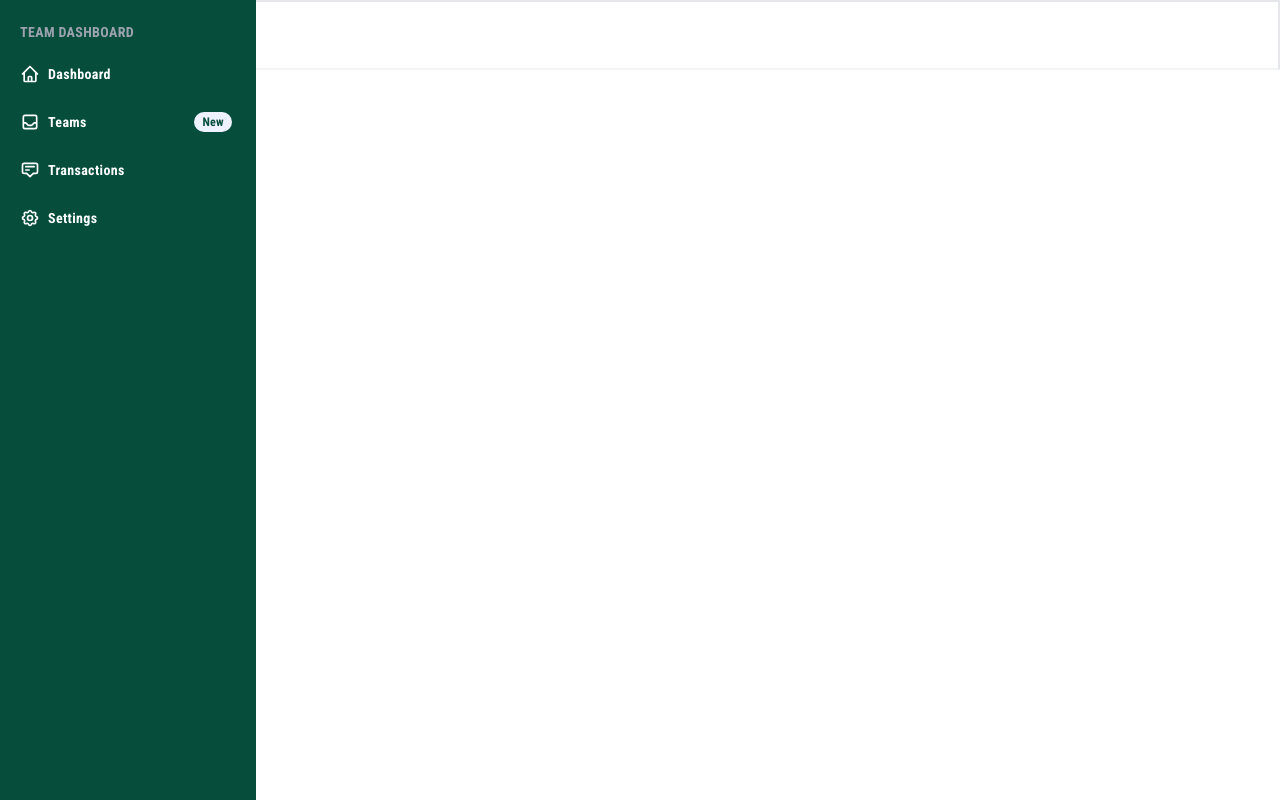
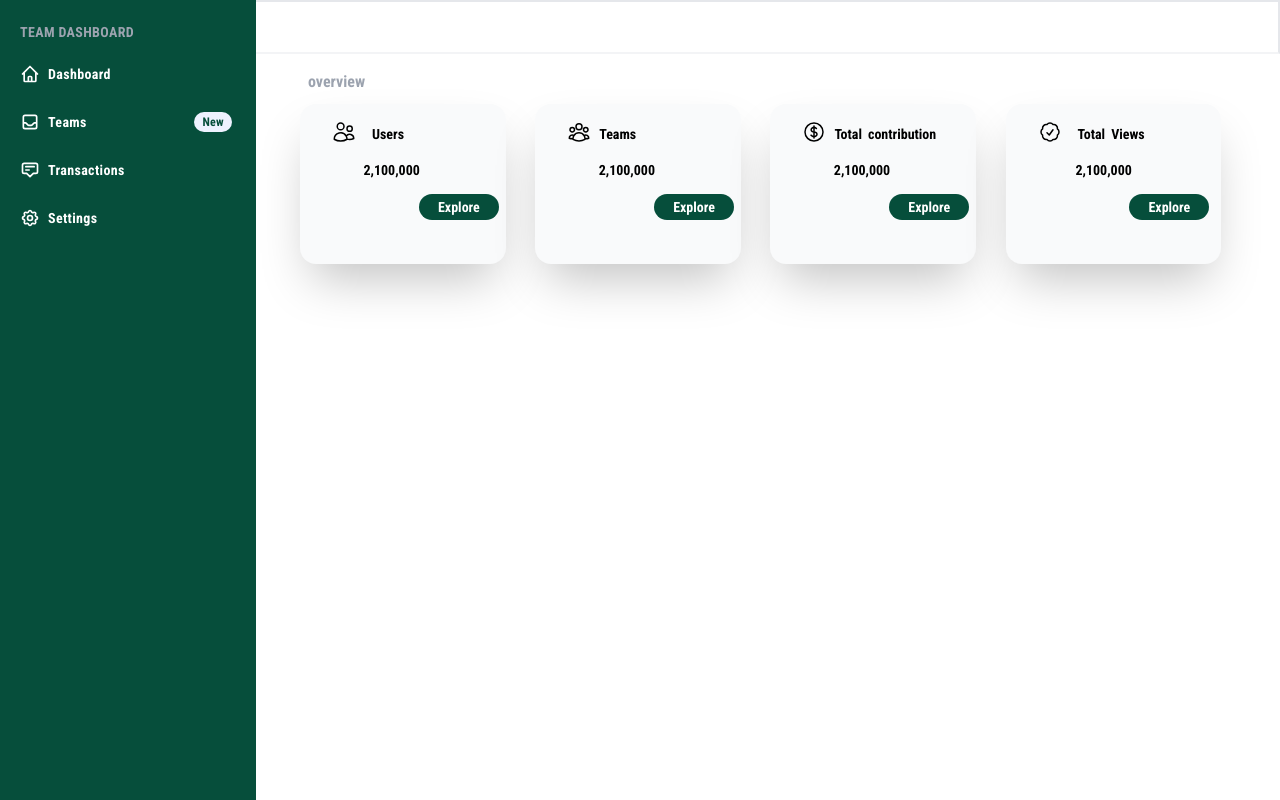
Before and after one commit to Igire-Rwanda/cash-contribution-frontend, a React (Create React App) app: page /dashboard in a window 1280 px wide. Shown: the top 800 px of the page. Built offline with nearby package versions, Linux system fonts and the light colour scheme.

Commit message:
added cards

```diff
--- a/package.json
+++ b/package.json
@@ -3,6 +3,7 @@
   "version": "0.1.0",
   "private": true,
   "dependencies": {
+    "@heroicons/react": "^2.0.13",
     "@testing-library/jest-dom": "^5.16.4",
     "@testing-library/react": "^13.3.0",
     "@testing-library/user-event": "^13.5.0",
--- a/src/components/DashBoardSection.js
+++ b/src/components/DashBoardSection.js
@@ -2,9 +2,122 @@ import React from 'react'
 
 function DashBoardSection() {
   return (
-    <div className=''>
+    <>
 
- </div>
+      <div className='ml-[308px] mt-4 font-bold text-gray-400'>
+        <h1>overview</h1>
+      </div>
+
+      <div className='flex ml-[300px] mt-[10px]'>
+
+        <div className='w-[21%] h-[20vh] bg-gray-50 border-none shadow-2xl rounded-2xl grid gap-x-8 grid-cols-4'>
+
+          <h1 className='pl-8 pt-4 flex'>
+
+            <div className=''>
+              <svg xmlns="http://www.w3.org/2000/svg" fill="none" viewBox="0 0 24 24" stroke-width="1.5" stroke="currentColor" class="w-6 h-6">
+                <path stroke-linecap="round" stroke-linejoin="round" d="M15 19.128a9.38 9.38 0 002.625.372 9.337 9.337 0 004.121-.952 4.125 4.125 0 00-7.533-2.493M15 19.128v-.003c0-1.113-.285-2.16-.786-3.07M15 19.128v.106A12.318 12.318 0 018.624 21c-2.331 0-4.512-.645-6.374-1.766l-.001-.109a6.375 6.375 0 0111.964-3.07M12 6.375a3.375 3.375 0 11-6.75 0 3.375 3.375 0 016.75 0zm8.25 2.25a2.625 2.625 0 11-5.25 0 2.625 2.625 0 015.25 0z" />
+              </svg>
+
+            </div>
+
+            <div className='pl-4'>
+              <h1 className="text-sm pt-[4px]">Users</h1>
+            </div>
+
+          </h1>
+
+          <div className='mt-14'>
+            <p className="text-sm pl-[4px]">2,100,000</p>
+          </div>
+
+          <div className=''>
+          <button className='border-none bg-emerald-900 w-[80px] rounded-full text-center p-[3px] text-white text-sm mt-[90px]'>Explore</button>
+        </div>
+
+        </div>
+
+        <div className='w-[21%] h-[20vh] bg-gray-50 border-none shadow-2xl rounded-2xl grid gap-x-8 grid-cols-4 ml-[3%]'>
+          <h1 className='pl-8 pt-4 flex'>
+
+            <div className=''>
+              <svg xmlns="http://www.w3.org/2000/svg" fill="none" viewBox="0 0 24 24" stroke-width="1.5" stroke="currentColor" class="w-6 h-6">
+                <path stroke-linecap="round" stroke-linejoin="round" d="M18 18.72a9.094 9.094 0 003.741-.479 3 3 0 00-4.682-2.72m.94 3.198l.001.031c0 .215-.012.447-.037.666A11.944 11.944 0 0112 21c-2.17 0-4.207-.576-5.963-1.584A6.062 6.062 0 016 18.719m12 0a5.971 5.971 0 00-.941-3.197m0 0A5.995 5.995 0 0012 12.75a5.995 5.995 0 00-5.058 2.772m0 0a3 3 0 00-4.681 2.72 8.986 8.986 0 003.74.477m.94-3.197a5.971 5.971 0 00-.94 3.197M15 6.75a3 3 0 11-6 0 3 3 0 016 0zm6 3a2.25 2.25 0 11-4.5 0 2.25 2.25 0 014.5 0zm-13.5 0a2.25 2.25 0 11-4.5 0 2.25 2.25 0 014.5 0z" />
+              </svg>
+            </div>
+
+            <div className='pl-2'>
+              <h1 className="text-sm pt-[4px]">Teams</h1>
+            </div>
+
+          </h1>
+
+          <div className='mt-14'>
+            <p className="text-sm pl-[4px]">2,100,000</p>
+          </div>
+
+          <div>
+          <button className='border-none bg-emerald-900 w-[80px] rounded-full text-center p-[3px] text-white text-sm mt-[90px]'>Explore</button>
+        </div>
+
+        </div>
+
+        <div className='w-[21%] h-[20vh] bg-gray-50 border-none shadow-2xl rounded-2xl grid gap-x-8 grid-cols-4 ml-[3%]'>
+          <h1 className='pl-8 pt-4 flex'>
+
+            <div className=''>
+              <svg xmlns="http://www.w3.org/2000/svg" fill="none" viewBox="0 0 24 24" stroke-width="1.5" stroke="currentColor" class="w-6 h-6">
+                <path stroke-linecap="round" stroke-linejoin="round" d="M12 6v12m-3-2.818l.879.659c1.171.879 3.07.879 4.242 0 1.172-.879 1.172-2.303 0-3.182C13.536 12.219 12.768 12 12 12c-.725 0-1.45-.22-2.003-.659-1.106-.879-1.106-2.303 0-3.182s2.9-.879 4.006 0l.415.33M21 12a9 9 0 11-18 0 9 9 0 0118 0z" />
+              </svg>
+
+            </div>
+
+            <div className='pl-2 flex '>
+              <h1 className="text-sm pt-[4px]">Total </h1>
+              <h1 className='text-sm pl-[6px] pt-[4px]'>contribution</h1>
+            </div>
+
+          </h1>
+
+          <div className='mt-14'>
+            <p className="text-sm pl-[4px]">2,100,000</p>
+          </div>
+
+          <div>
+          <button className='border-none bg-emerald-900 w-[80px] rounded-full text-center p-[3px] text-white text-sm mt-[90px]'>Explore</button>
+        </div>
+
+        </div>
+
+        <div className='w-[22%] h-[20vh] bg-gray-50 border-none shadow-2xl rounded-2xl grid gap-x-8 grid-cols-4 ml-[3%]'>
+          <h1 className='pl-8 pt-4 flex'>
+
+            <div className=''>
+              <svg xmlns="http://www.w3.org/2000/svg" fill="none" viewBox="0 0 24 24" stroke-width="1.5" stroke="currentColor" class="w-6 h-6">
+                <path stroke-linecap="round" stroke-linejoin="round" d="M9 12.75L11.25 15 15 9.75M21 12c0 1.268-.63 2.39-1.593 3.068a3.745 3.745 0 01-1.043 3.296 3.745 3.745 0 01-3.296 1.043A3.745 3.745 0 0112 21c-1.268 0-2.39-.63-3.068-1.593a3.746 3.746 0 01-3.296-1.043 3.745 3.745 0 01-1.043-3.296A3.745 3.745 0 013 12c0-1.268.63-2.39 1.593-3.068a3.745 3.745 0 011.043-3.296 3.746 3.746 0 013.296-1.043A3.746 3.746 0 0112 3c1.268 0 2.39.63 3.068 1.593a3.746 3.746 0 013.296 1.043 3.746 3.746 0 011.043 3.296A3.745 3.745 0 0121 12z" />
+              </svg>
+
+            </div>
+
+            <div className='pl-4 flex'>
+              <h1 className="text-sm pt-[4px]">Total</h1>
+              <h1 className="text-sm pl-[6px] pt-[4px]">Views</h1>
+            </div>
+
+          </h1>
+
+          <div className='mt-14'>
+            <p className="text-sm pl-[8px]">2,100,000</p>
+          </div>
+
+          <div>
+          <button className='border-none bg-emerald-900 w-[80px] rounded-full text-center p-[3px] text-sm text-white mt-[90px]'>Explore</button>
+        </div>
+
+        </div>
+
+      </div>
+    </>
   )
 }
 
--- a/src/components/Dashb.js
+++ b/src/components/Dashb.js
@@ -76,10 +76,10 @@ function Dashb() {
         <div className='float-left w-screen  '>
 
           <div className='border-solid border-2 border-b-gray-100  '>
-          <div className='pl-[1300px] pt-4'>
+          <div className='pl-[1300px] pt-[20px]'>
             <div className='relative mb-[10px]'>
               <img
-              className='h-[40px] w-[40px] object-cover border-2 border-emerald-900 rounded-full cursor-pointer'
+              className='h-[20px] w-[20px] object-cover border-2 border-emerald-900 rounded-full cursor-pointer'
               src={user} alt="user"
               onClick={()=>setOpen(!open)}
               ref={imgRef}
```
